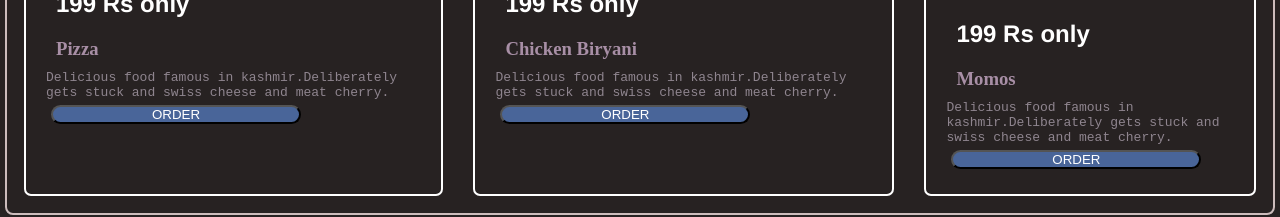
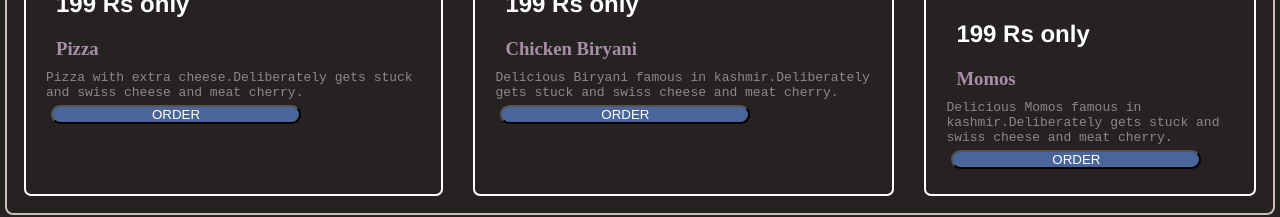
Before and after one commit to codewithsuhail018/Food-Website-assignment, a plain HTML site: page index.html in a window 1280 px wide. Shown: the part 1447-1664 px from the top of the page. Drawn offline with Linux system fonts and the light colour scheme.

Commit message:
add some text

```diff
--- a/index.html
+++ b/index.html
@@ -43,20 +43,20 @@
         <div class="cards pizza"> <img src="assets/images/pizza.jpg" alt="" height="250">
             <h2>199 Rs only</h2>
             <h3>Pizza</h3>
-            <p>Delicious food famous in kashmir.Deliberately gets stuck and swiss cheese and meat cherry. </p>
+            <p>Pizza  with extra cheese.Deliberately gets stuck and swiss cheese and meat cherry. </p>
             <BUtton><a href="ordernow.html">ORDER</a></BUtton>
 
         </div>
         <div class="cards biryani"> <img src="assets/images/biryani2.jpg" alt="" height="250">
             <h2>199 Rs only</h2>
             <h3>Chicken Biryani </h3>
-            <p>Delicious food famous in kashmir.Deliberately gets stuck and swiss cheese and meat cherry. </p>
+            <p>Delicious Biryani famous in kashmir.Deliberately gets stuck and swiss cheese and meat cherry. </p>
             <BUtton><a href="ordernow.html">ORDER</a></BUtton>
         </div>
         <div class="cards momos"> <img src="assets/images/momos.webp" alt="" height="280">
             <h2>199 Rs only</h2>
             <h3>Momos</h3>
-            <p>Delicious food famous in kashmir.Deliberately gets stuck and swiss cheese and meat cherry. </p>
+            <p>Delicious Momos famous in kashmir.Deliberately gets stuck and swiss cheese and meat cherry. </p>
             <BUtton><a href="ordernow.html">ORDER</a></BUtton>
 
 
```
